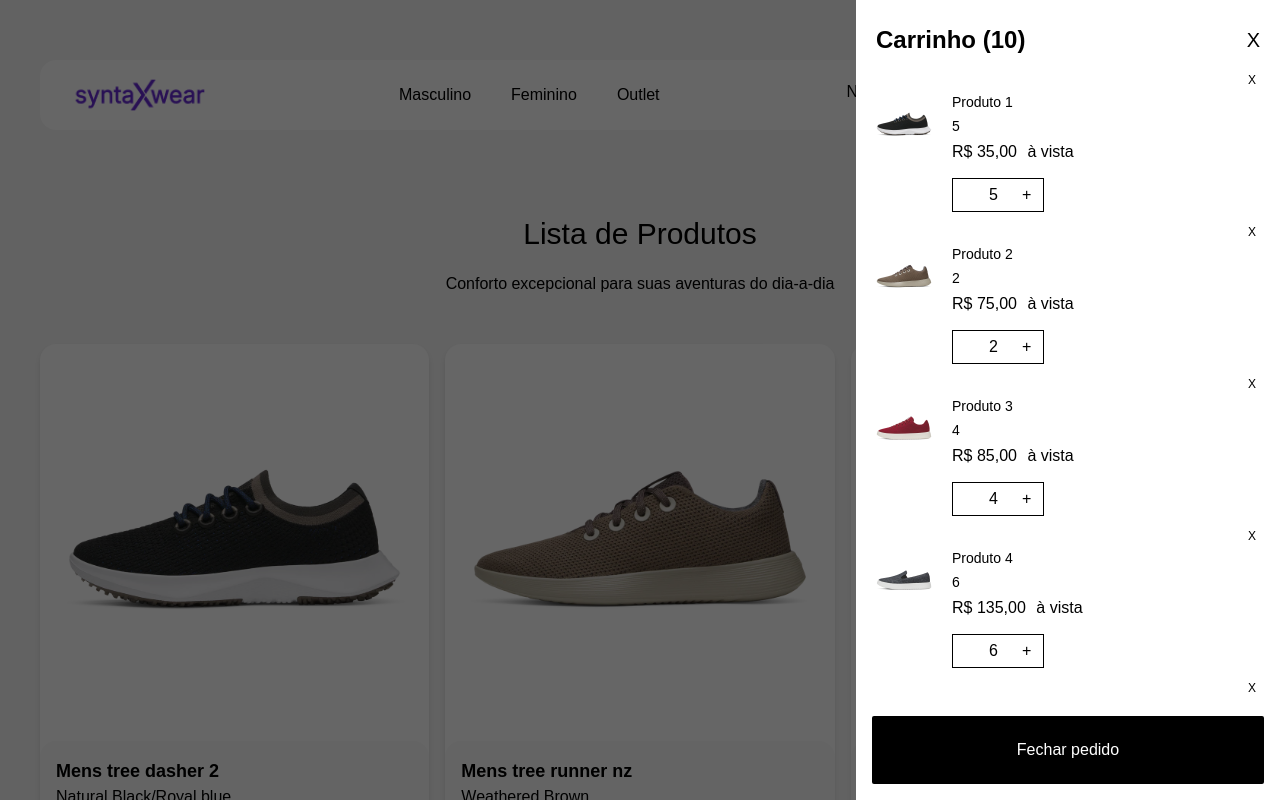
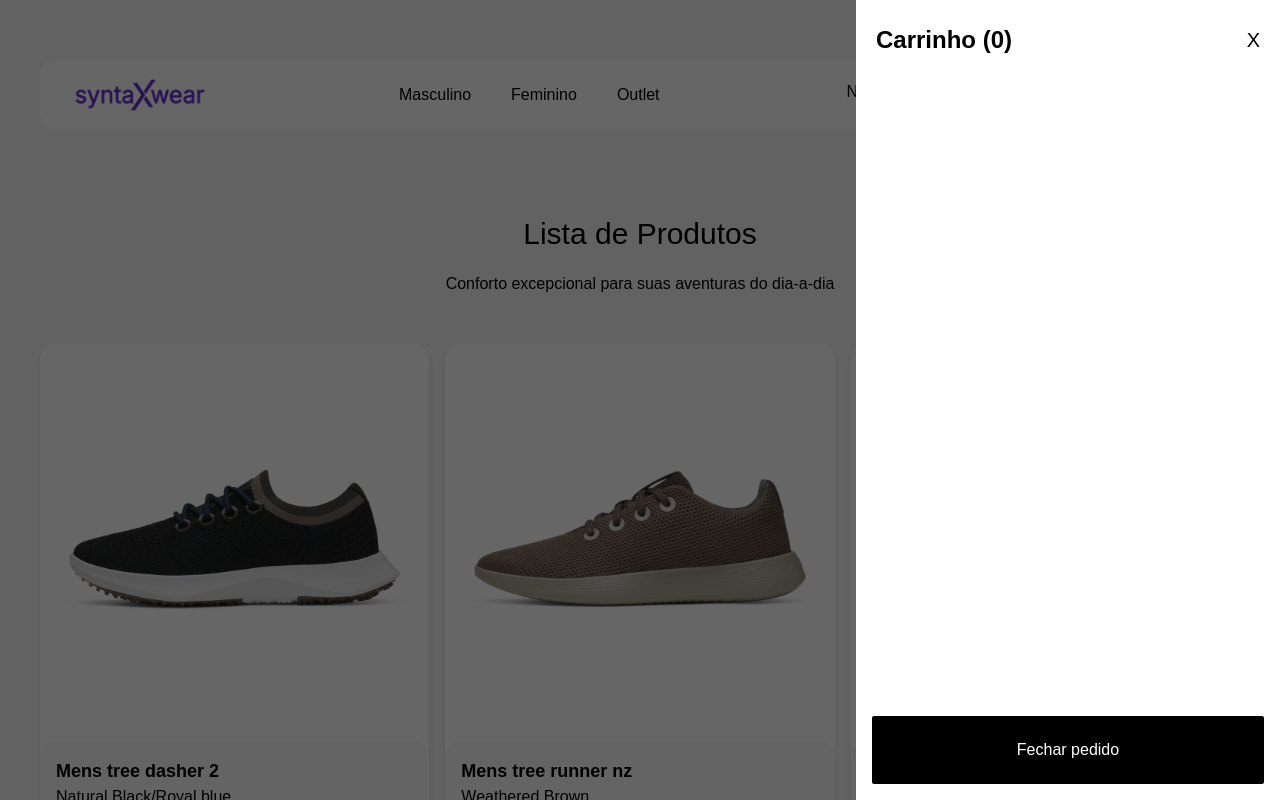
Before and after one commit to guiisbarbosa/syntax-wear-app, a React (Vite) app: page /products in a window 1280 px wide. Both pictures are taken after a click on the button 1200 px from the left and 91 px from the top of the page. Shown: the top 800 px of the page. Built offline with nearby package versions, Linux system fonts and the light colour scheme; a web font is replaced by a local one.

Commit message:
feat: adiciona contexto de produtos no carrinho

```diff
--- a/src/App.tsx
+++ b/src/App.tsx
@@ -5,6 +5,7 @@
 
 // Importa a árvore de rotas gerada automaticamente a partir da estrutura de arquivos
 import { routeTree } from "./router-tree-gen";
+import { CartProvider } from "./contexts/CartProvider";
 
 // Cria a instância do router passando a árvore de rotas configurada
 const router = createRouter({ routeTree });
@@ -19,7 +20,11 @@
 }
 
 function App() {
-  return <RouterProvider router={router} />;
+  return (
+    <CartProvider>
+      <RouterProvider router={router} />
+    </CartProvider>
+  );
 }
 
 export default App;
--- a/src/components/ProductCard/index.tsx
+++ b/src/components/ProductCard/index.tsx
@@ -1,12 +1,16 @@
 import { Link } from "@tanstack/react-router";
 import type { Product } from "../../interfaces/Product";
 import { MdAddShoppingCart } from "react-icons/md";
+import { CartContext } from "../../contexts/CartContext";
+import { useContext } from "react";
 
 interface ProductCardProps {
   product: Product;
 }
 
 export const ProductCard = ({ product }: ProductCardProps) => {
+  const { addToCart } = useContext(CartContext);
+
   return (
     <div className="bg-white rounded-2xl  shadow-md">
       <Link
@@ -25,7 +29,7 @@
         <p>{product.color}</p>
         <div className="flex justify-between mt-2.5">
           <p className="font-bold">{product.price},00</p>
-          <button className="cursor-pointer">
+          <button className="cursor-pointer" onClick={() => addToCart(product)}>
             <MdAddShoppingCart className="th-7 w-7" />
           </button>
         </div>
--- a/src/components/ShoppingCart/index.tsx
+++ b/src/components/ShoppingCart/index.tsx
@@ -1,52 +1,13 @@
 import IconCart from "@/assets/images/icon-cart.png";
-import { useState } from "react";
+import { useContext, useState } from "react";
 
-import MensTreeDasher from "@/assets/images/tree-dasher-2-natural-black-boyal-blue.webp";
-import MensTreeRunnerNz from "@/assets/images/tree-runner-nz-weathered-brown.webp";
-import MensWoolCruiser from "@/assets/images/wool-cruiser-burgundy.webp";
-import MensWoolCruiserSlipOn from "@/assets/images/wool-cruiser-slip-on-dark-grey.webp";
-import MensWoolCruiserWaterproof from "@/assets/images/wool-cruiser-waterproof-natural-black.webp";
 import { formatCurrency } from "../../utils/format-currency";
-
-const productsInCart = [
-  { id: 1, name: "Produto 1", image: MensTreeDasher, price: 35, quantity: 5 },
-  { id: 2, name: "Produto 2", image: MensTreeRunnerNz, price: 75, quantity: 2 },
-  { id: 3, name: "Produto 3", image: MensWoolCruiser, price: 85, quantity: 4 },
-  {
-    id: 4,
-    name: "Produto 4",
-    image: MensWoolCruiserSlipOn,
-    price: 135,
-    quantity: 6,
-  },
-  {
-    id: 5,
-    name: "Produto 5",
-    image: MensWoolCruiserWaterproof,
-    price: 15,
-    quantity: 2,
-  },
-  { id: 1, name: "Produto 1", image: MensTreeDasher, price: 35, quantity: 5 },
-  { id: 2, name: "Produto 2", image: MensTreeRunnerNz, price: 75, quantity: 2 },
-  { id: 3, name: "Produto 3", image: MensWoolCruiser, price: 85, quantity: 4 },
-  {
-    id: 4,
-    name: "Produto 4",
-    image: MensWoolCruiserSlipOn,
-    price: 135,
-    quantity: 6,
-  },
-  {
-    id: 5,
-    name: "Produto 5",
-    image: MensWoolCruiserWaterproof,
-    price: 15,
-    quantity: 2,
-  },
-];
+import { CartContext } from "../../contexts/CartContext";
 
 export const ShoppingCart = () => {
   const [cartIsOpen, setCartisOpen] = useState(false);
+
+  const { cart, removeFromCart, incrementInCart, decrementInCart } = useContext(CartContext);
 
   return (
     <>
@@ -66,13 +27,20 @@
           onClick={(e) => e.stopPropagation()}
         >
           <header className="flex items-center justify-between px-5">
-            <p className="text-2xl font-bold">Carrinho ({productsInCart.length})</p>
-            <button className="text-xl cursor-pointer" onClick={() => setCartisOpen(false)}>X</button>
+            <p className="text-2xl font-bold">
+              Carrinho ({cart.length})
+            </p>
+            <button
+              className="text-xl cursor-pointer"
+              onClick={() => setCartisOpen(false)}
+            >
+              X
+            </button>
           </header>
           <ul className="p-4 overflow-y-auto scrollbar-hide h-[calc(100%-140px)] flex flex-col gap-3">
-            {productsInCart.map((product) => (
+            {cart.map((product) => (
               <li key={product.id} className="flex flex-col gap-1 pr-2">
-                <button className="self-end text-xs cursor-pointer">X</button>
+                <button className="self-end text-xs cursor-pointer" onClick={() => removeFromCart(product.id)}>X</button>
 
                 <div className="flex gap-4">
                   <img
@@ -84,21 +52,21 @@
                   <div className="flex flex-col items-start">
                     <p className="mb-1 text-sm">{product.name}</p>
 
-                    <p className="mb-1 text-sm">{product.quantity}</p>
+                    <p className="mb-1 text-sm">Qauntidade:{product.quantity}</p>
 
                     <p className="mb-3.5">
-                      <span className="font-bolde mr-1.5">
+                      <span className="font-bold mr-1.5">
                         {formatCurrency(product.price)}
                       </span>{" "}
                       à vista
                     </p>
 
                     <div className="border flex gap-6 py-1 px-3">
-                      <button className="cursor-pointer"></button>
+                      <button className="cursor-pointer" onClick={() => decrementInCart(product)}>-</button>
 
                       <p>{product.quantity}</p>
 
-                      <button className="cursor-pointer">+</button>
+                      <button className="cursor-pointer" onClick={() => incrementInCart(product)}>+</button>
                     </div>
                   </div>
                 </div>
--- /dev/null
+++ b/src/contexts/CartContext.tsx
@@ -0,0 +1,13 @@
+import { createContext } from "react";
+import type { ProductCart } from "./CartProvider";
+import type { Product } from "../interfaces/Product";
+
+interface CartContextType {
+  cart: ProductCart[],
+  addToCart: (product: Product) => void,
+  removeFromCart: (productId: number) => void,
+  incrementInCart: (product: ProductCart) => void,
+  decrementInCart: (product: ProductCart) => void,
+}
+
+export const CartContext = createContext({} as CartContextType);
--- /dev/null
+++ b/src/contexts/CartProvider.tsx
@@ -0,0 +1,85 @@
+import { useState } from "react";
+import type { Product } from "../interfaces/Product";
+import { CartContext } from "./CartContext";
+
+interface CartProviderProps {
+  children: React.ReactNode;
+}
+
+export interface ProductCart extends Product {
+  quantity: number;
+}
+
+export const CartProvider = ({ children }: CartProviderProps) => {
+  const [cart, setCart] = useState<ProductCart[]>([]);
+
+  function addToCart(product: Product): void {
+    const productExistsInCart = cart.find((item) => item.id === product.id);
+
+    let newCart;
+
+    if (productExistsInCart) {
+      newCart = cart.map((itemInCart) =>
+        itemInCart.id === product.id
+          ? { ...itemInCart, quantity: itemInCart.quantity + 1 }
+          : itemInCart,
+      );
+    } else {
+      newCart = [...cart, { ...product, quantity: 1 }];
+    }
+
+    setCart(newCart);
+  }
+
+  function removeFromCart(productId: number): void {
+    setCart(cart.filter((itemInCart) => itemInCart.id !== productId));
+  }
+
+  function incrementInCart(product: ProductCart): void {
+    updateProductQuantity(product, product.quantity + 1);
+  }
+
+  function decrementInCart(product: ProductCart): void {
+    updateProductQuantity(product, product.quantity - 1);
+  }
+
+  function updateProductQuantity(
+    product: ProductCart,
+    newQuantity: number,
+  ): void {
+    if (newQuantity <= 0) {
+      removeFromCart(product.id);
+      return;
+    }
+
+    const productExistsInCart = cart.find(
+      (itemInCart) => itemInCart.id === product.id,
+    );
+
+    if (!productExistsInCart) {
+      return;
+    }
+
+    const newCart = cart.map((itemInCart) =>
+      itemInCart.id === product.id
+        ? { ...itemInCart, quantity: newQuantity }
+        : itemInCart,
+    );
+
+    setCart(newCart);
+  }
+
+  return (
+    <CartContext.Provider
+      value={{
+        cart,
+        addToCart,
+        removeFromCart,
+        incrementInCart,
+        decrementInCart,
+      }}
+    >
+      {children}
+    </CartContext.Provider>
+  );
+};
--- a/src/pages/_app/products/$productId.tsx
+++ b/src/pages/_app/products/$productId.tsx
@@ -1,12 +1,16 @@
 import { createFileRoute, Link } from "@tanstack/react-router";
 import { products } from "../../../mocks/products";
 import { formatCurrency } from "../../../utils/format-currency";
+import { useContext } from "react";
+import { CartContext } from "../../../contexts/CartContext";
 
 export const Route = createFileRoute("/_app/products/$productId")({
   component: RouteComponent,
 });
 
 function RouteComponent() {
+  const { addToCart } = useContext(CartContext);
+
   const { productId } = Route.useParams();
 
   const filteredProduct = products.find(
@@ -77,7 +81,7 @@
               </form>
             </div>
 
-            <button className="bg-black text-white rounded-md p-5 w-full cursor-pointer hover:bg-gray-800">
+            <button className="bg-black text-white rounded-md p-5 w-full cursor-pointer hover:bg-gray-800" onClick={() => addToCart(filteredProduct)}>
               Adicionar ao carrinho
             </button>
           </div>
```
